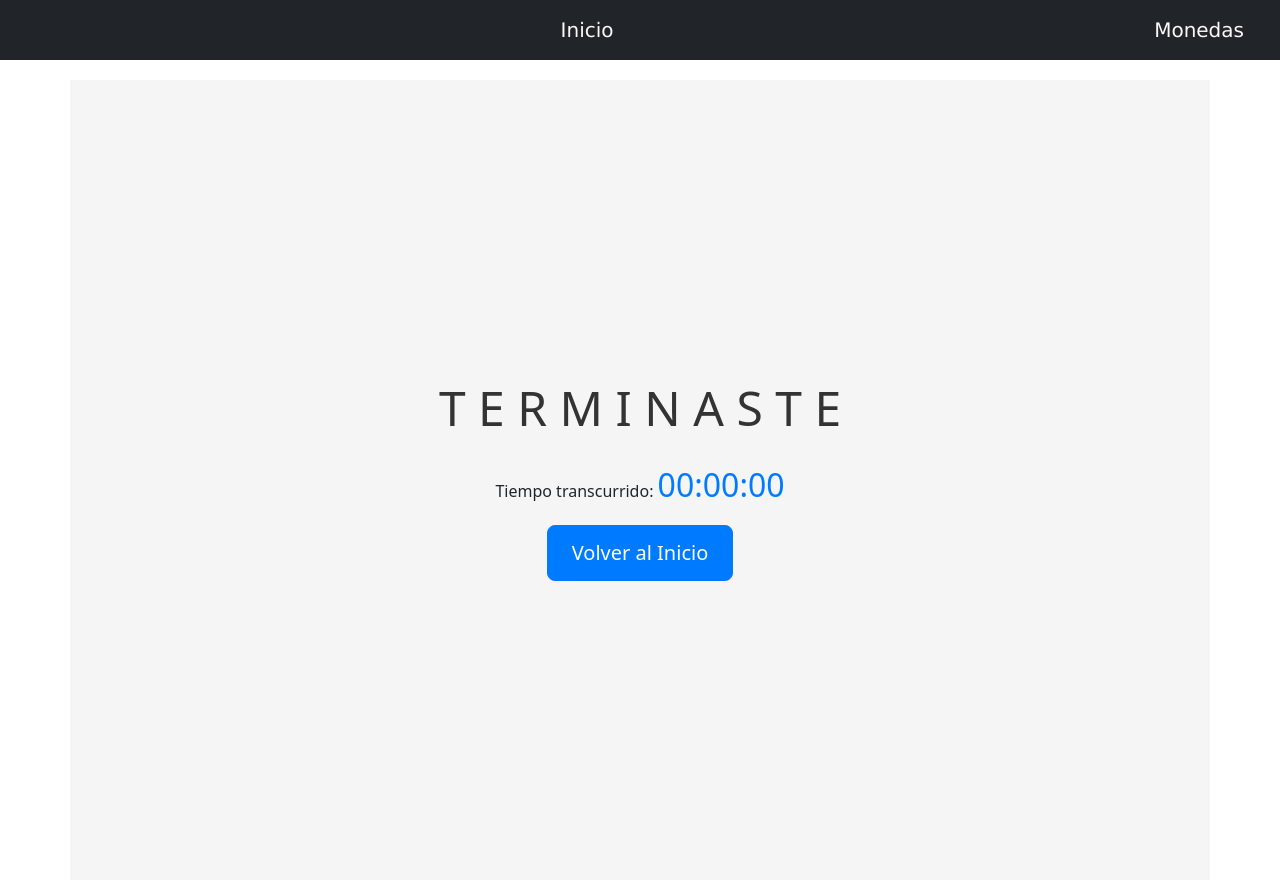
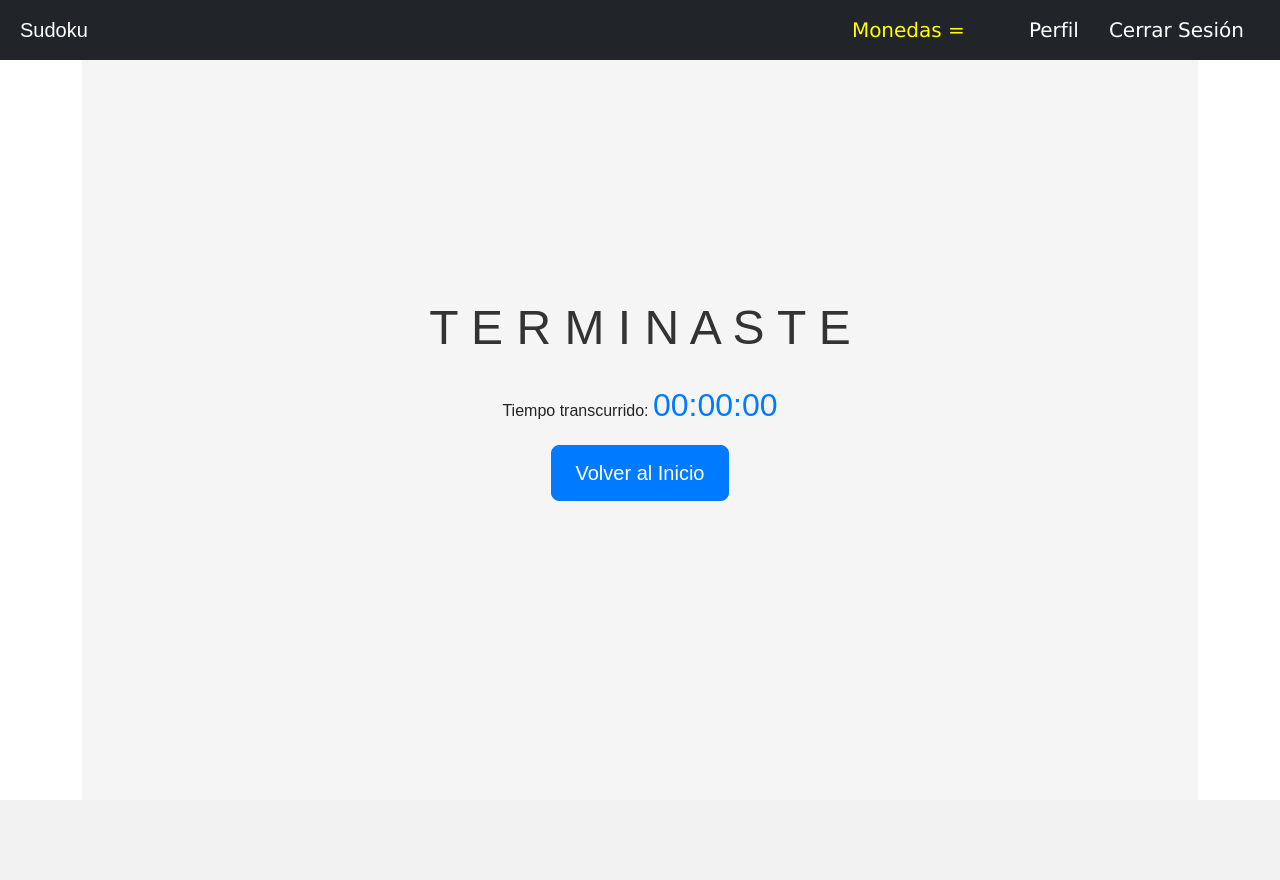
Before and after one commit to LeonardoVilte/Sudoku, a Spring app: page /thymeleaf/Resultad0 in a window 1280 px wide. After the commit the page ends 800 px from the top, so only its background shows below. Run offline with Thymeleaf, Linux system fonts and the light colour scheme; the template is opened without the code that fills it, so the values that code supplies are empty; some libraries are stand-ins or nearby versions.

Commit message:
resultado estilos

```diff
--- a/src/main/webapp/WEB-INF/views/thymeleaf/Resultad0.html
+++ b/src/main/webapp/WEB-INF/views/thymeleaf/Resultad0.html
@@ -9,19 +9,16 @@
 </head>
 <body>
 <main role="main" class="container">
-    <header>
-        <nav class="navbar navbar-expand-md navbar-dark bg-dark fixed-top">
-            <a class="navbar-brand"></a>
-            <div class="navbar-brand ml-auto">
-                <a class="link-light" th:href="@{/home}">Inicio</a>
-            </div>
-            <div class="navbar-brand ml-auto">
-                <a class="link-light" data-bs-toggle="modal" data-bs-target="#otroBackdrop">Monedas</a>
-            </div>
-        </nav>
-    </header>
-</main>
-
+    <nav class="navbar">
+        <div class="navbar-item">Sudoku</div>
+        <div class="navbar-item monedas">
+            <span class="monedas">Monedas =</span>
+        </div>
+        <div class="navbar-brand ml-auto">
+            <a class="navbar-item" id="perfiltexto" th:href="@{perfil}">Perfil</a>
+            <a class="navbar-item" th:href="@{logout}">Cerrar Sesión</a>
+        </div>
+    </nav>
 <div class="container center-div">
     <h1 class="text-center mb-4">T E R M I N A S T E</h1>
     <div class="text-center">
--- a/src/main/webapp/resources/core/css/main.css
+++ b/src/main/webapp/resources/core/css/main.css
@@ -110,10 +110,6 @@
     color: white;
 }
 
-a {
-    text-decoration: none;
-}
-
 .card {
     margin: 20px; /* Espacio entre las tarjetas */
     animation: fadeInUp 1.5s forwards; /* Añadir animación a las tarjetas */
--- a/src/main/webapp/resources/core/css/resultado.css
+++ b/src/main/webapp/resources/core/css/resultado.css
@@ -1,3 +1,61 @@
+body {
+    margin: 0;
+    padding: 0;
+    overflow: hidden; /* Evitar la barra de desplazamiento vertical */
+    height: 100vh;
+}
+
+.navbar {
+    display: flex;
+    justify-content: space-between;
+    align-items: center;
+    background-color: #212529;
+    padding: 10px 20px;
+    position: fixed;
+    width: 100%;
+    top: 0;
+    left: 0;
+    z-index: 1000;
+}
+
+.navbar-brand {
+    display: flex;
+    gap: 10px;
+}
+
+.navbar-item {
+    color: white;
+    font-size: 20px;
+}
+
+.navbar-item:hover {
+    color: white;
+}
+
+.navbar-item.monedas {
+    margin-left: 700px;
+}
+
+.monedas-texto {
+    margin-left: 10px; /* Ajusta la distancia entre el icono y el texto */
+}
+
+.monedas {
+    color: yellow;
+    display: flex;
+    font-family: Verdana, Geneva, Tahoma, sans-serif;
+}
+
+#perfiltexto {
+    margin-right: 20px;
+}
+
+a {
+    font-family: Verdana, Geneva, Tahoma, sans-serif;
+    text-decoration: none;
+    color: black;
+}
+
 /* Estilo para el contenedor principal */
 .center-div {
     display: flex;
```
